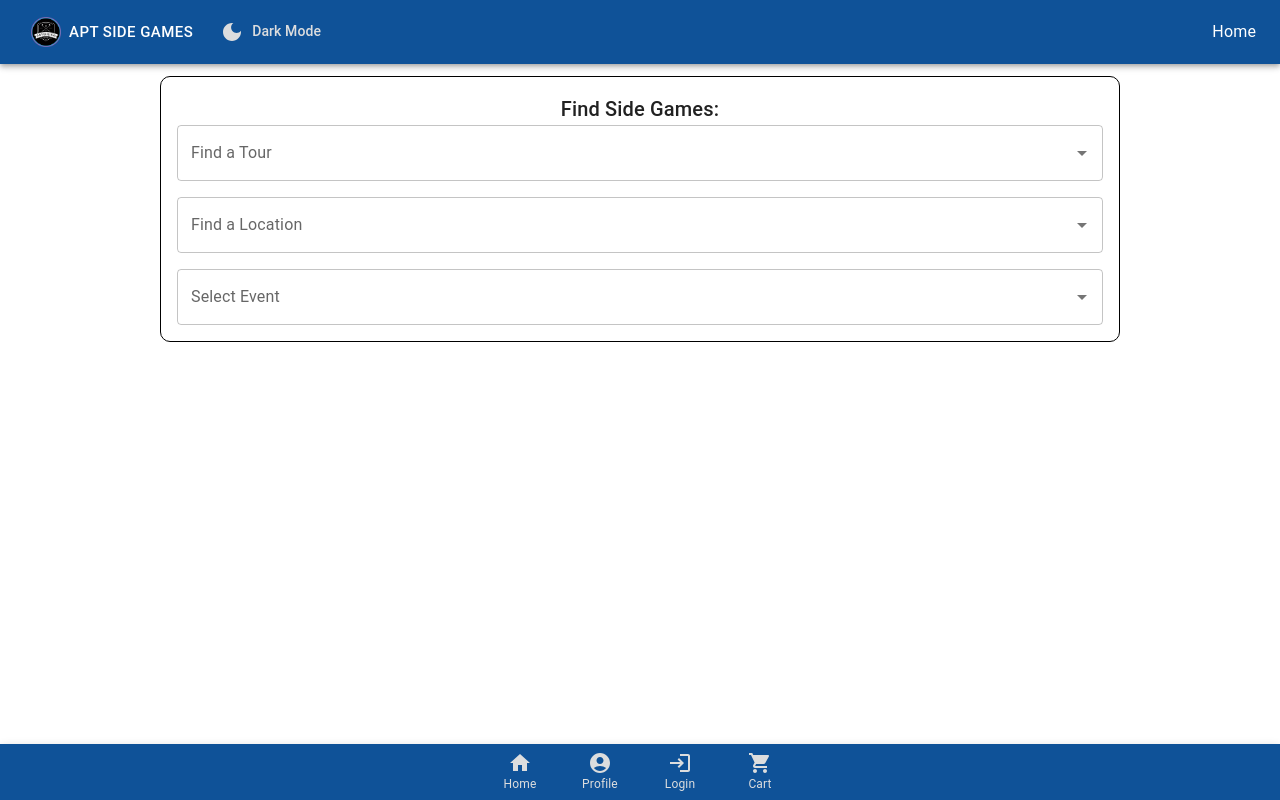
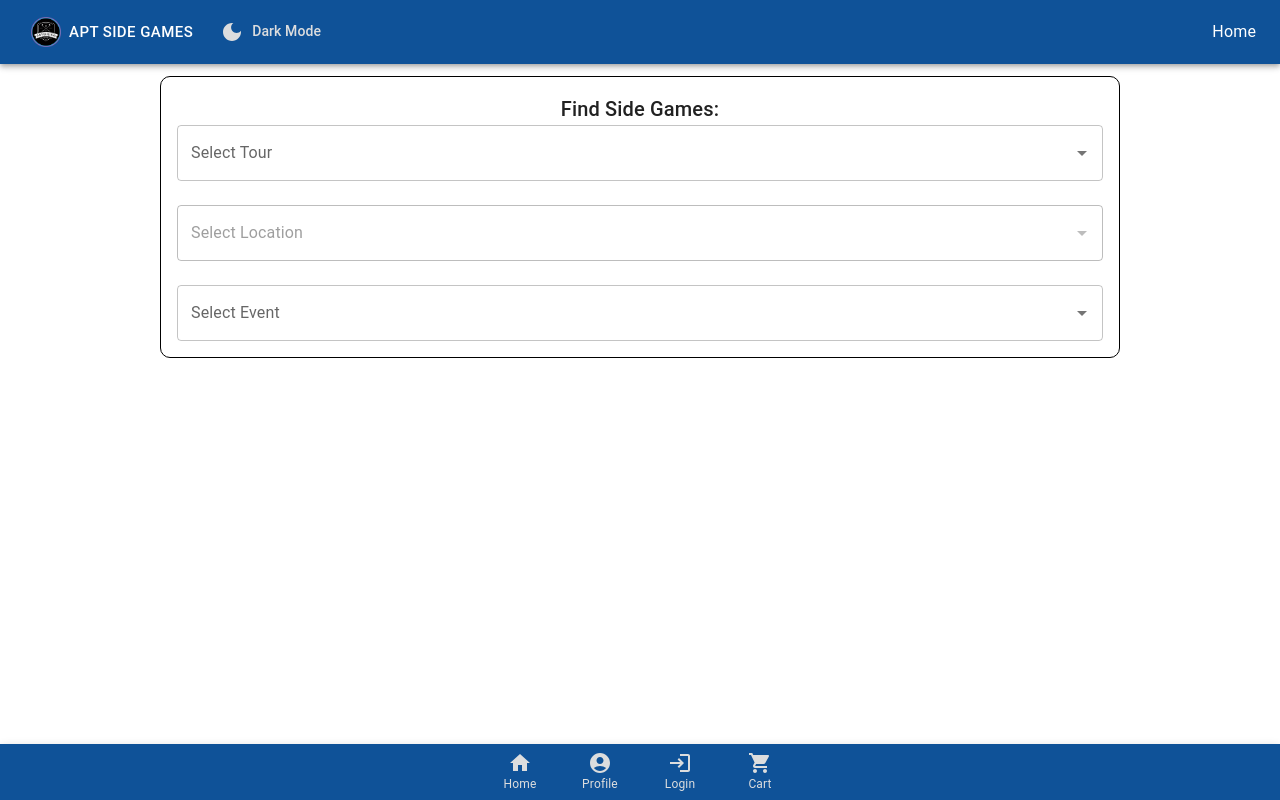
Before and after one commit to Old-Dead-One/APT_Side_Games-Accordian, a React (Vite) app in the folder frontend/: page / in a window 1280 px wide. Built offline with nearby package versions, Linux system fonts and the light colour scheme.

Commit message:
Degub and rework autocomplete components

```diff
--- a/frontend/public/locations.json
+++ b/frontend/public/data/locations.json
@@ -1,7 +1,7 @@
 [
   {
     "tour_id": 1,
-    "label": "Amateur Players Tour",
+    "tour_label": "Amateur Players Tour",
     "year": 2024,
     "locations": [
       { "location_id": 1, "label": "Amateur Players Tour", "year": 2024 },
--- a/frontend/src/components/AutoCompleteForm.tsx
+++ b/frontend/src/components/AutoCompleteForm.tsx
@@ -1,66 +1,62 @@
-import React from 'react';
-import { Box } from '@mui/material';
+import React, { useState, useEffect } from 'react';
 import TourAutoComplete from './TourAutoComplete';
 import LocationAutoComplete from './LocationAutoComplete';
 import EventAutoComplete from './EventAutoComplete';
-import { Tour, Location, Event } from './Types';
+import { Tour, Location, Event, LocationDetail } from './Types';
 
-// interface Location {
-//     location_id: number;
-//     label: string;
-//     year: number;
-//     tour_id: number;
-// }
+const ParentComponent: React.FC = () => {
+    const [tours, setTours] = useState<Tour[]>([]);
+    const [locations, setLocations] = useState<Location[]>([]);
+    const [events, setEvents] = useState<Event[]>([]);
+    const [selectedTourId, setSelectedTourId] = useState<number | null>(null);
+    const [selectedLocationId, setSelectedLocationId] = useState<number | null>(null);
 
-// interface Event {
-//     event_id: number;
-//     name: string;
-//     course: string;
-//     date: string;
-//     chapter_name: string;
-//     location_id: number;
-// }
+    useEffect(() => {
+        const fetchData = async () => {
+            try {
+                const toursResponse = await fetch('/data/tours.json');
+                const toursData: Tour[] = await toursResponse.json();
+                setTours(toursData);
 
-// interface Tour {
-//     tour_id: number;
-//     label: string;
-//     year: number;
-//     locations: Location[];
-// }
+                const locationsResponse = await fetch('/data/locations.json');
+                const locationsData: Location[] = await locationsResponse.json();
+                setLocations(locationsData);
 
-interface AutoCompleteFormProps {
-    tours: Tour[];
-    locations: Location[];
-    events: Event[];
-    onSelectTour: (value: Tour | null) => void;
-    onSelectLocation: (location: Location | null) => void;
-    onSelectEvent: (event: Event | null) => void;
-}
+                const eventsResponse = await fetch('/data/events.json');
+                const eventsData: Event[] = await eventsResponse.json();
+                setEvents(eventsData);
+            } catch (error) {
+                console.error('Error fetching data:', error);
+            }
+        };
 
-const AutoCompleteForm: React.FC<AutoCompleteFormProps> = ({
-    tours,
-    locations,
-    events,
-    onSelectTour,
-    onSelectLocation,
-    onSelectEvent
-}) => {
+        fetchData();
+    }, []);
+
+    const filteredLocationDetails: LocationDetail[] = selectedTourId
+        ? locations
+            .filter(location => location.tour_id === selectedTourId)
+            .flatMap(location => location.locations)
+        : [];
+
     return (
-        <Box sx={{ display: 'flex', flexDirection: 'column', gap: 2 }}>
-            <TourAutoComplete
-                tours={tours}
-                onSelect={onSelectTour}
+        <div>
+            <TourAutoComplete tours={tours} onSelect={setSelectedTourId} />
+            <br />
+            <LocationAutoComplete
+                locations={filteredLocationDetails}
+                tour_Id={selectedTourId}
+                onSelectLocation={(location: LocationDetail | null) => setSelectedLocationId(location ? location.location_id : null)}
             />
-            <LocationAutoComplete
-                locations={locations}
-                onSelect={onSelectLocation}
-            />
+            <br />
             <EventAutoComplete
                 events={events}
-                onSelect={onSelectEvent}
+                tourId={selectedTourId}
+                locationId={selectedLocationId}
+                onSelect={(event) => console.log(event)}
             />
-        </Box>
+        </div>
     );
 };
 
-export default AutoCompleteForm;
+export default ParentComponent;
--- a/frontend/src/components/EventAutoComplete.tsx
+++ b/frontend/src/components/EventAutoComplete.tsx
@@ -1,37 +1,35 @@
-import { Autocomplete, TextField, Box, Typography } from '@mui/material';
-import { Event } from './Types';
+import React from 'react';
+import Autocomplete from '@mui/material/Autocomplete';
+import TextField from '@mui/material/TextField';
+import { Event, EventItem } from './Types';
 
 interface EventAutoCompleteProps {
     events: Event[];
-    onSelect: (value: Event | null) => void;
+    tourId: number | null;
+    locationId: number | null;
+    onSelect: (event: EventItem | null) => void;
 }
 
-const EventAutoComplete: React.FC<EventAutoCompleteProps> = ({ events, onSelect }) => {
+const EventAutoComplete: React.FC<EventAutoCompleteProps> = ({ events, tourId, locationId, onSelect }) => {
+    const filteredEvents = events
+        .filter(event => event.tour_id === tourId)
+        .flatMap(event => event.events)
+        .filter(eventDetail => eventDetail.location_id === locationId)
+        .flatMap(eventDetail => eventDetail.events);
+
+    const handleSelect = (_event: React.SyntheticEvent, value: EventItem | null) => {
+        onSelect(value);
+    };
+
     return (
         <Autocomplete
-            disablePortal
-            id="event"
-            options={events}
-            getOptionLabel={(option) => `${option.name} / ${option.course} / ${option.tour_id} / ${option.date}`}
-            renderOption={(props, option) => (
-                <li {...props}>
-                    <Box sx={{ width: '100%' }}>
-                        <Box sx={{ display: 'flex', justifyContent: 'space-between' }}>
-                            <Typography variant="body1"><strong>{option.name}</strong></Typography>
-                            <Typography variant="body1">{option.date}</Typography>
-                        </Box>
-                        <Box sx={{ display: 'flex', justifyContent: 'space-between' }}>
-                            <Typography variant="body2">{option.course}</Typography>
-                            <Typography variant="body2" color="textSecondary">{option.tour_id}</Typography>
-                        </Box>
-                    </Box>
-                </li>
-            )}
-            onChange={(_event, value) => onSelect(value)}
-            sx={{ minWidth: '320px' }}
-            renderInput={(params) => <TextField {...params} label="Select Event" />}
+            options={filteredEvents}
+            getOptionLabel={(option) => option.name}
+            onChange={handleSelect}
+            renderInput={(params) => <TextField {...params} label="Select Event" variant="outlined" />}
+            fullWidth
         />
     );
-}
+};
 
 export default EventAutoComplete;
--- a/frontend/src/components/LocationAutoComplete.tsx
+++ b/frontend/src/components/LocationAutoComplete.tsx
@@ -1,28 +1,29 @@
-import { Autocomplete, TextField, Typography } from '@mui/material';
-import { Location } from './Types';
+import React from 'react';
+import Autocomplete from '@mui/material/Autocomplete';
+import TextField from '@mui/material/TextField';
+import { LocationDetail } from './Types';
 
 interface LocationAutoCompleteProps {
-    locations: Location[];
-    onSelect: (value: Location | null) => void;
+    locations: LocationDetail[];
+    tour_Id: number | null;
+    onSelectLocation: (location: LocationDetail | null) => void;
 }
 
-const LocationAutoComplete: React.FC<LocationAutoCompleteProps> = ({ locations, onSelect }) => {
+const LocationAutoComplete: React.FC<LocationAutoCompleteProps> = ({ locations, tour_Id, onSelectLocation }) => {
+
+    const handleSelect = (_event: React.SyntheticEvent, value: LocationDetail | null) => {
+        onSelectLocation(value);
+    };
+
     return (
         <Autocomplete
-            disablePortal
-            id="location"
             options={locations}
             getOptionLabel={(option) => option.label}
-            renderOption={(props, option) => (
-                <li {...props}>
-                    <Typography variant="body1">{option.label}</Typography>
-                </li>
-            )}
-            onChange={(_event, value) => onSelect(value)}
-            sx={{ minWidth: '320px' }}
-            renderInput={(params) => <TextField {...params} label="Find a Location" />}
+            renderInput={(params) => <TextField {...params} label="Select Location" variant="outlined" />}
+            onChange={handleSelect}
+            disabled={!tour_Id} // Disable if no tour is selected
         />
     );
-}
+};
 
 export default LocationAutoComplete;
--- a/frontend/src/components/TourAutoComplete.tsx
+++ b/frontend/src/components/TourAutoComplete.tsx
@@ -1,36 +1,27 @@
-import { Autocomplete, TextField, Box, Typography } from '@mui/material';
+import React from 'react';
+import Autocomplete from '@mui/material/Autocomplete';
+import TextField from '@mui/material/TextField';
 import { Tour } from './Types';
 
 interface TourAutoCompleteProps {
     tours: Tour[];
-    onSelect: (value: Tour | null) => void;
+    onSelect: (tourId: number | null) => void;
 }
 
 const TourAutoComplete: React.FC<TourAutoCompleteProps> = ({ tours, onSelect }) => {
+    const handleSelect = (_event: React.SyntheticEvent, value: Tour | null) => {
+        onSelect(value ? value.tour_id : null);
+    };
+
     return (
         <Autocomplete
-            disablePortal
-            id="tour"
             options={tours}
-            getOptionLabel={(option) => `${option.label} / ${option.year}`}
-            renderOption={(props, option) => {
-                const { key, ...restProps } = props;
-
-                return (
-                    <li {...restProps} key={key}>
-                        <Box sx={{ display: 'flex', justifyContent: 'space-between', width: '100%' }}>
-                            <Typography variant="body1">{option.label}</Typography>
-                            <Typography variant="body1" color="textSecondary">{option.year}</Typography>
-                        </Box>
-                    </li>
-                );
-            }
-            }
-            onChange={(_event, value) => onSelect(value)}
-            sx={{ minWidth: '320px' }}
-            renderInput={(params) => <TextField {...params} label="Find a Tour" />}
+            getOptionLabel={(option) => `${option.label} (${option.year})`}
+            onChange={handleSelect}
+            renderInput={(params) => <TextField {...params} label="Select Tour" variant="outlined" />}
+            fullWidth
         />
     );
-}
+};
 
 export default TourAutoComplete;
--- a/frontend/src/pages/Home.tsx
+++ b/frontend/src/pages/Home.tsx
@@ -2,7 +2,7 @@ import { useState, useEffect } from 'react';
 import { useTheme } from '@mui/material/styles';
 import { Box, Typography } from '@mui/material';
 import AutoCompleteForm from '../components/AutoCompleteForm';
-import { Tour, Location, Event } from '../components/Types';
+import { Tour, Location, Event, LocationDetail } from '../components/Types';
 
 const Home = () => {
     const theme = useTheme();
@@ -10,26 +10,24 @@ const Home = () => {
     const [locations, setLocations] = useState<Location[]>([]);
     const [events, setEvents] = useState<Event[]>([]);
     const [selectedTour, setSelectedTour] = useState<Tour | null>(null);
-    const [selectedLocation, setSelectedLocation] = useState<Location | null>(null);
+    const [selectedLocation, setSelectedLocation] = useState<LocationDetail | null>(null);
     const [selectedEvent, setSelectedEvent] = useState<Event | null>(null);
 
     useEffect(() => {
         const fetchData = async () => {
             try {
                 const [tourResponse, locationResponse, eventResponse] = await Promise.all([
-                    fetch('/tours.json'),
-                    fetch('/locations.json'),
-                    fetch('/events.json')
+                    fetch('data/tours.json'),
+                    fetch('data/locations.json'),
+                    fetch('data/events.json')
                 ]);
                 const toursData = await tourResponse.json();
                 const locationsData = await locationResponse.json();
                 const eventsData = await eventResponse.json();
 
-                const flattenedLocations = locationsData.flatMap((tour: Tour) => tour.locations);
-
                 setTours(toursData);
-                setLocations(flattenedLocations);
-                setEvents(eventsData.events);
+                setLocations(locationsData);
+                setEvents(eventsData);
             } catch (error) {
                 console.error('Error fetching data:', error);
             }
@@ -38,12 +36,8 @@ const Home = () => {
         fetchData();
     }, []);
 
-    const filteredLocations = selectedTour
-        ? locations.filter(location => location.tour_id === selectedTour.tour_id)  // Corrected to use tour_id
-        : [];
-
-    const filteredEvents = selectedLocation
-        ? events.filter(event => event.location_id === selectedLocation.location_id)
+    const filteredLocations: LocationDetail[] = selectedTour
+        ? locations.find(location => location.tour_id === selectedTour.tour_id)?.locations || []
         : [];
 
     return (
@@ -73,36 +67,25 @@ const Home = () => {
             <AutoCompleteForm
                 tours={tours}
                 locations={filteredLocations}
-                events={filteredEvents}
-                onSelectTour={(tour) => {
-                    setSelectedTour(tour);
-                    setSelectedLocation(null); // Reset location and event when a new tour is selected
-                    setSelectedEvent(null);
-                    console.log(tour);
-                }}
-                onSelectLocation={(location) => {
-                    setSelectedLocation(location);
-                    setSelectedEvent(null); // Reset event when a new location is selected
-                    console.log(location)
-                }}
-                onSelectEvent={(event) => {
-                    setSelectedEvent(event); // Update selected event
-                    console.log(event);
-                }}
+                events={events}
+                onSelectTour={setSelectedTour}
+                onSelectLocation={setSelectedLocation}
+                onSelectEvent={setSelectedEvent}
+                selectedTour={selectedTour}
+                selectedLocation={selectedLocation}
             />
 
-            {/* Display selected event details */}
             {selectedEvent && (
                 <Box mt={2}>
                     <Typography variant="h6">Selected Event Details:</Typography>
                     <Typography>Name: {selectedEvent.name}</Typography>
                     <Typography>Course: {selectedEvent.course}</Typography>
                     <Typography>Date: {selectedEvent.date}</Typography>
-                    <Typography>Chapter: {selectedEvent.tour_id}</Typography>
+                    <Typography>Tour ID: {selectedEvent.tour_id}</Typography>
                 </Box>
             )}
         </Box>
     );
-}
+};
 
 export default Home;
```
Also changed, not shown: frontend/public/data/events.json (renamed from frontend/public/events.json, +8 -0 lines), frontend/public/data/tours.json (added, +23 -0 lines), frontend/public/tours.json (deleted, +0 -22 lines), frontend/src/components/Types.tsx (+38 -4 lines), frontend/src/main.tsx (+4 -4 lines).
